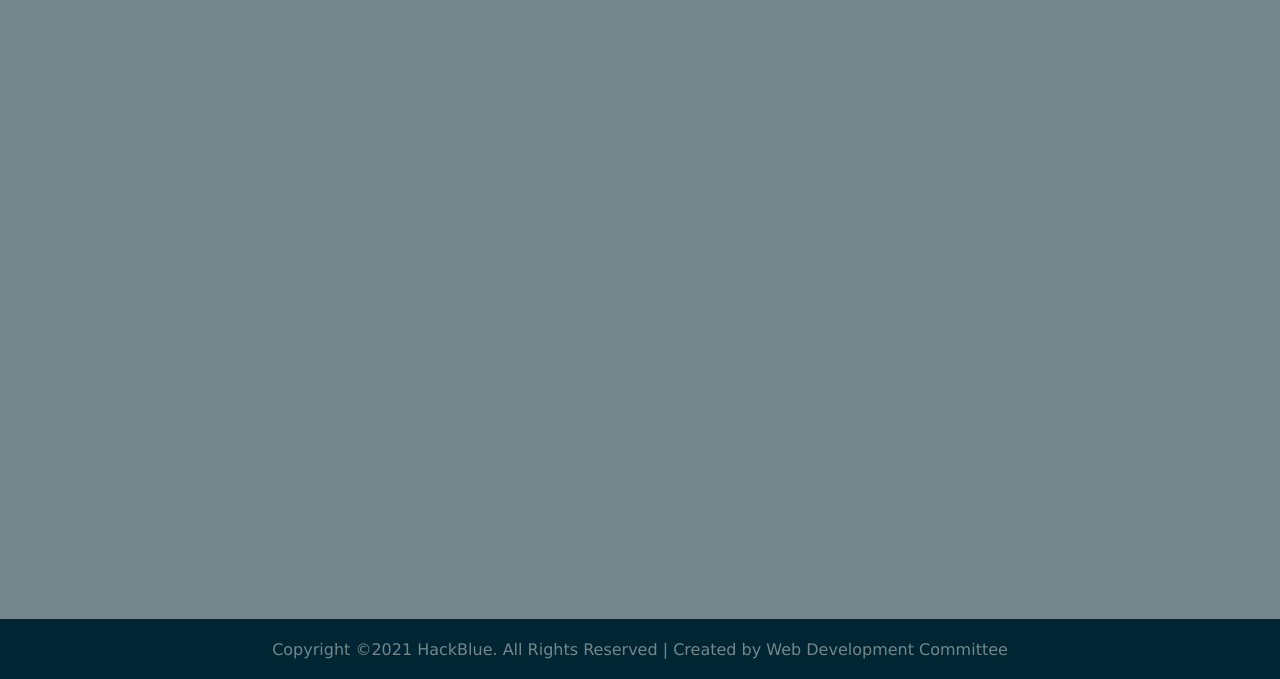
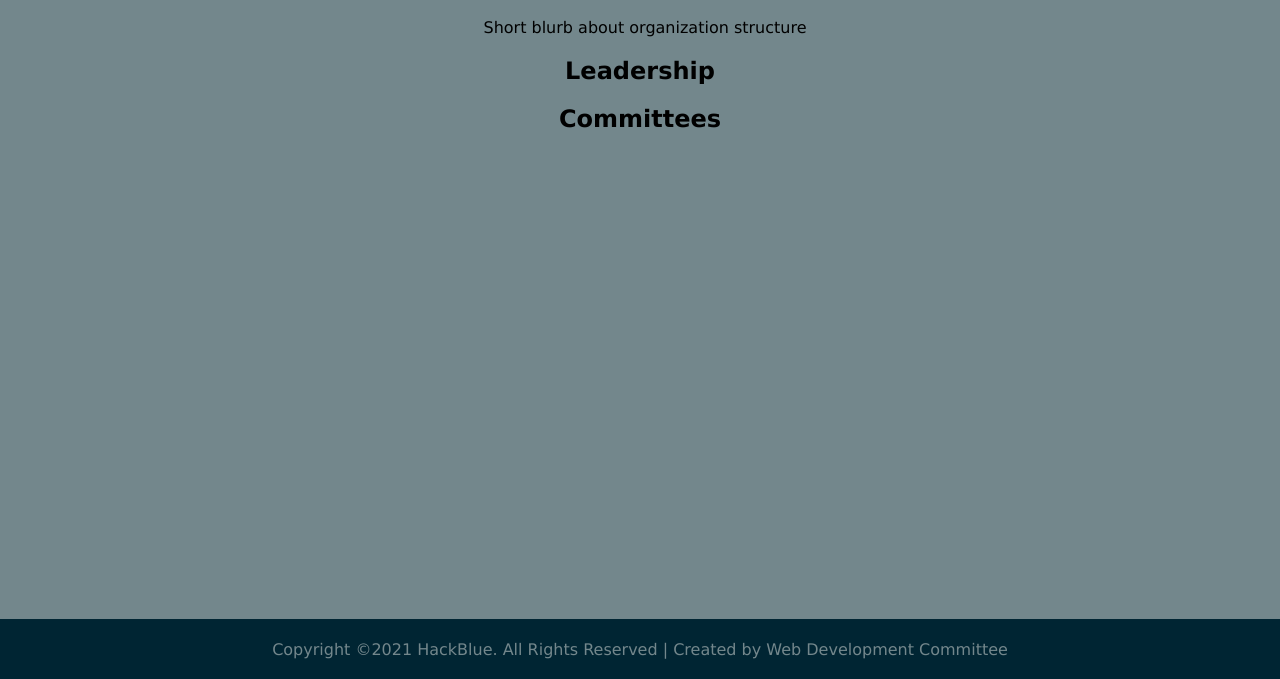
Before and after one commit to HackBlue/HackBlue.github.io, a plain HTML site: page team.html in a window 1280 px wide. Shown: the part 121-800 px from the top of the page. Drawn offline with Linux system fonts and the light colour scheme.

Commit message:
Start on team.html

```diff
--- a/team.html
+++ b/team.html
@@ -19,7 +19,15 @@
         </ul>
       </nav>
   </header>
-<h1>Our Team</h1>
+  <div align=center>
+    <h1>Our Team</h1>
+    <p>Short blurb about organization structure</p>
+
+    <h2>Leadership</h2>
+    <h2>Committees</h2>
+  </div>
+
+
 <footer>
   <p style="text-align: center">Copyright ©2021 HackBlue. All Rights Reserved | Created by Web Development Committee</p>
 </footer>
```
